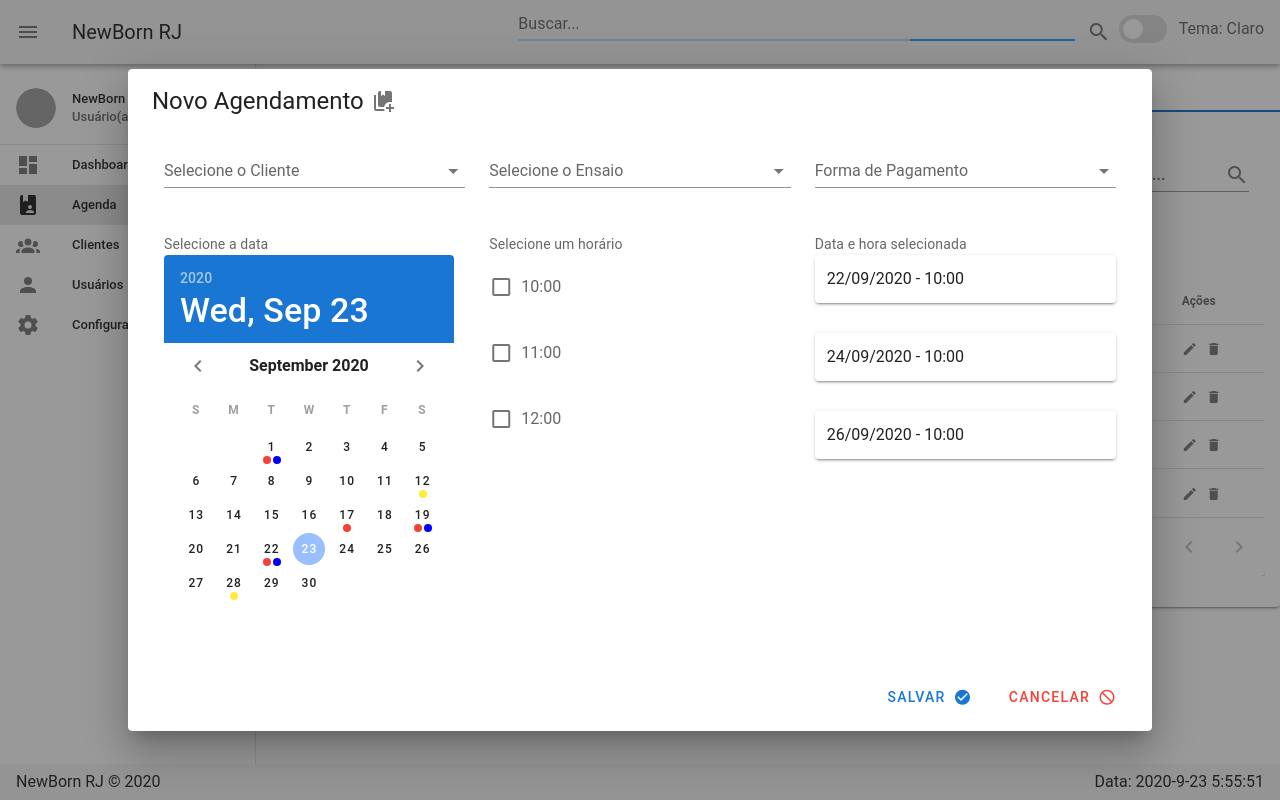
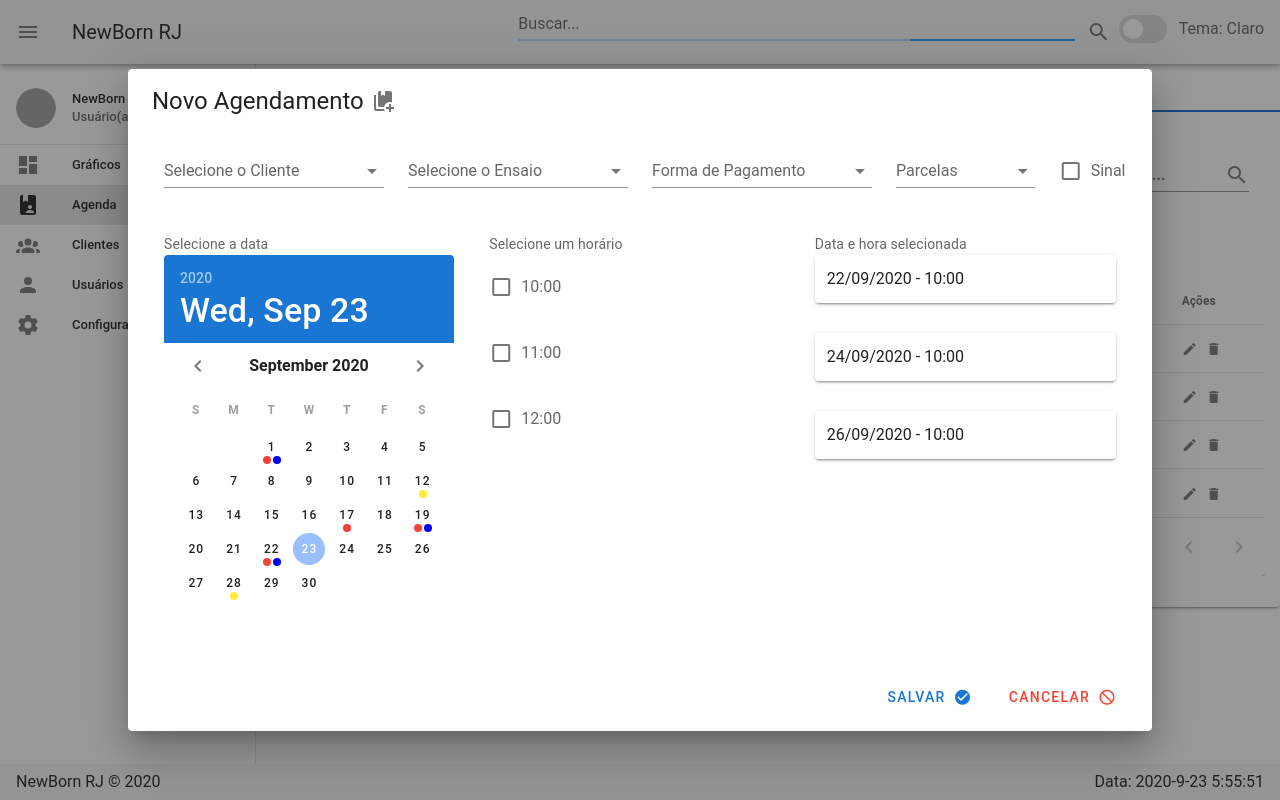
Before and after one commit to EuclidesXcode/front_reservation, a Vue app: page /reservation in a window 1280 px wide. Both pictures are taken after a click on the button 1189 px from the left and 349 px from the top of the page. Built offline with nearby package versions, Linux system fonts and the light colour scheme; grey boxes are pictures that could not be loaded; the HTML template or start-up script is replaced by a standard one; what vuejs-jwt would draw is missing.

Commit message:
update agendamento

```diff
--- a/src/components/Login/Login.vue
+++ b/src/components/Login/Login.vue
@@ -88,7 +88,7 @@ import { mapActions, mapGetters } from "vuex";
 export default {
   data: () => ({
     laoding: false,
-    msg: "E-mail e/ou senha inválidos!",
+    msg: "Eroooouuu!!!! da zero pra ele!!",
     snackbar: false,
     email: "",
     password: "",
--- a/src/components/Reservation/Schedules.vue
+++ b/src/components/Reservation/Schedules.vue
@@ -94,16 +94,28 @@
           <v-card-text>
             <v-container>
               <v-row>
-                <v-col cols="12" md="4">
+                <v-col cols="12" md="3">
                   <v-select :items="clientes" label="Selecione o Cliente"></v-select>
                 </v-col>
 
-                <v-col cols="12" md="4">
+                <v-col cols="12" md="3">
                   <v-select :items="ensaios" label="Selecione o Ensaio"></v-select>
                 </v-col>
 
-                <v-col cols="12" md="4">
+                <v-col cols="12" md="3">
                   <v-select :items="pagamento" label="Forma de Pagamento"></v-select>
+                </v-col>
+
+                <v-col cols="12" md="2">
+                  <v-select :items="parcelado" label="Parcelas"></v-select>
+                </v-col>
+
+                <v-col cols="12" md="1">
+                  <v-checkbox
+                    v-model="checkbox"
+                    label="Sinal"
+                    required
+                  ></v-checkbox>
                 </v-col>
 
                 <v-col cols="12" md="4">
@@ -199,6 +211,7 @@ export default {
     clientes: ["Cliente 1", "Cliente 2", "Cliente 3", "Cliente 4"],
     ensaios: ["Ensaio 1", "Ensaio 2", "Ensaio 3", "Ensaio 4"],
     pagamento: ["Pagamento 1", "Pagamento 2", "Pagamento 3", "Pagamento 4"],
+    parcelado: ["A vista", "2x", "3x", "4x", "5x", "6x", "7x", "8x", "9x", "10x"]
   }),
 
   computed: {},
--- a/src/components/Template.vue
+++ b/src/components/Template.vue
@@ -75,7 +75,7 @@ export default {
   data: () => ({
     timestamp: '',
     items: [
-      { title: "Dashboard", icon: "mdi-view-dashboard", link: "/dashboard" },
+      { title: "Gráficos", icon: "mdi-view-dashboard", link: "/dashboard" },
       { title: "Agenda", icon: mdiBookAccount, link: "/reservation" },
       { title: "Clientes", icon: mdiAccountGroup, link: "/people" },
       { title: "Usuários", icon: mdiAccount, link: "/users" },
```
